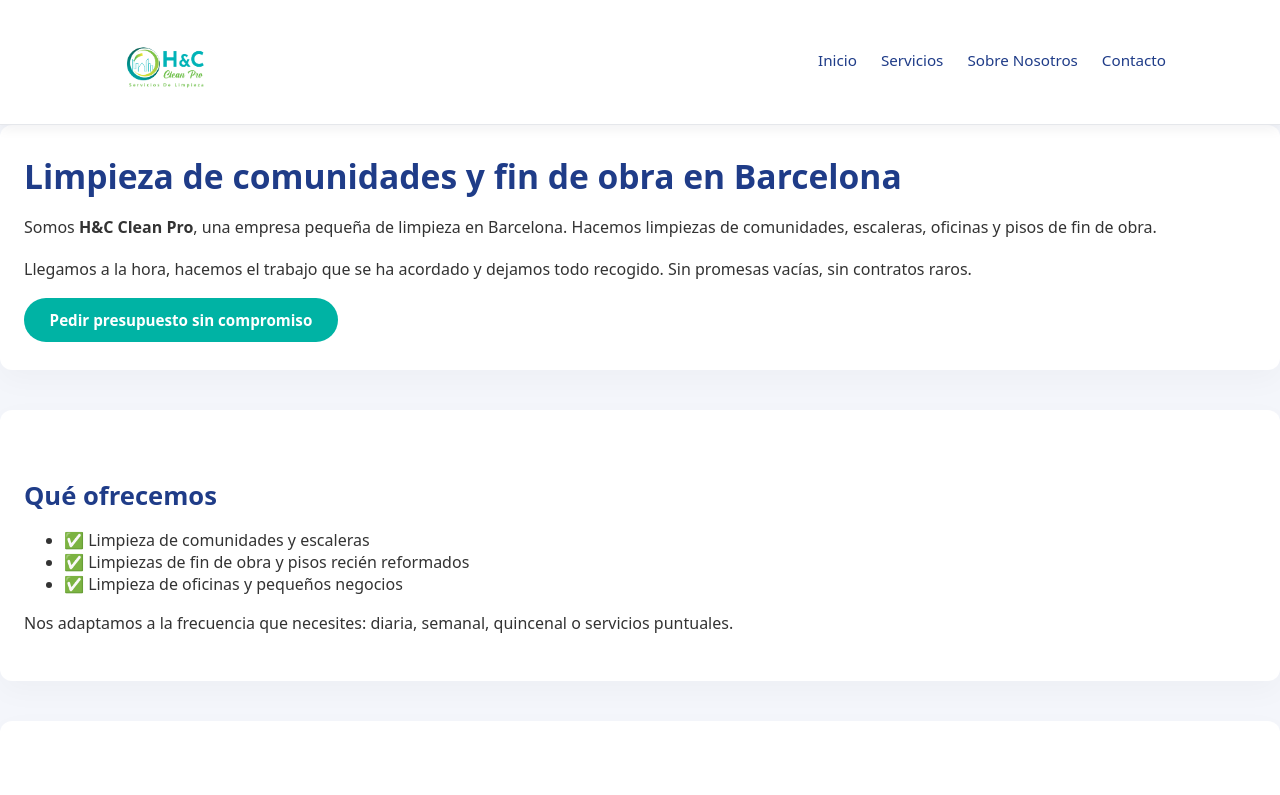
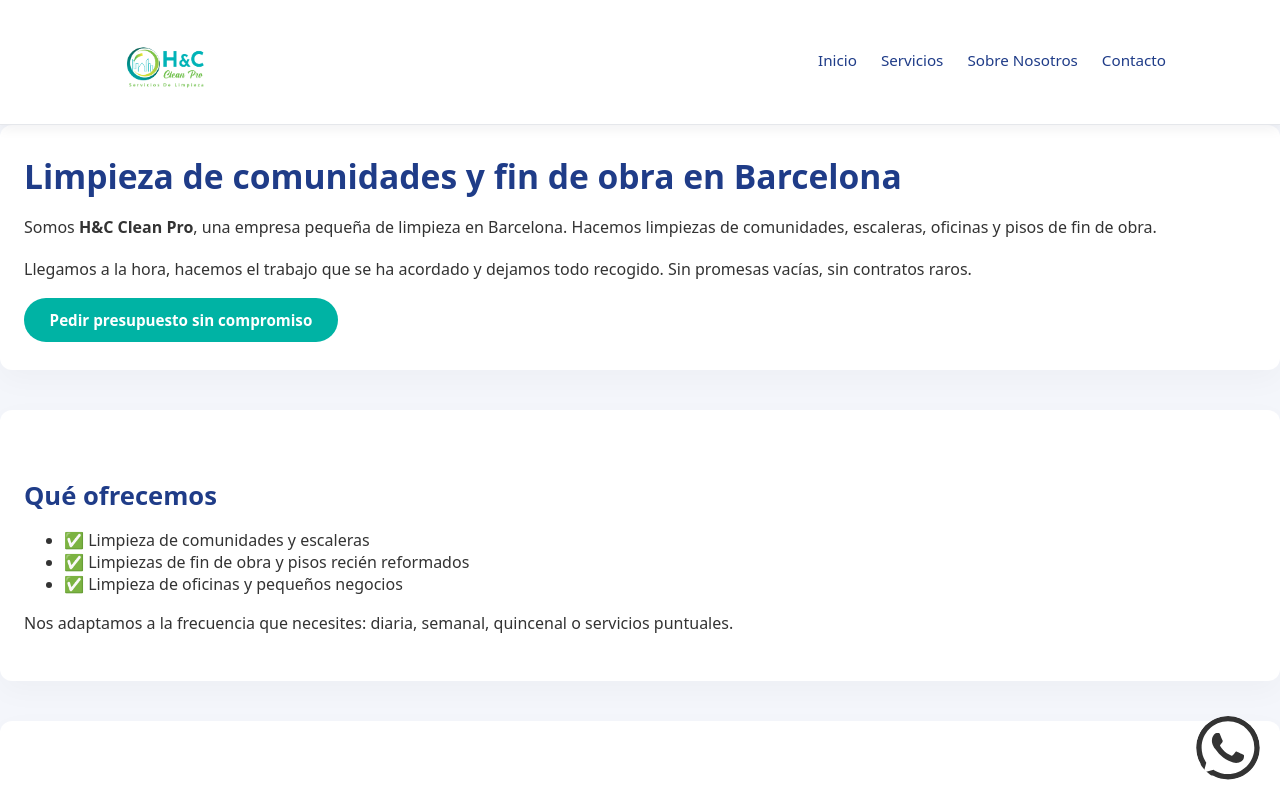
Before and after one commit to henrike78/hc-cleanpro, a Next.js app: page / in a window 1280 px wide. Shown: the top 795 px of the page. Built offline with nearby package versions, Linux system fonts and the light colour scheme.

Commit message:
Update globals.css

```diff
--- a/styles/globals.css
+++ b/styles/globals.css
@@ -308,3 +308,22 @@ footer .footer-inner {
     padding: 1.4rem 1.1rem;
   }
 }
+/* Botón flotante de WhatsApp: tamaño y posición coherentes */
+#whatsapp-button,
+.whatsapp-button {
+  position: fixed;
+  bottom: 20px;
+  right: 20px;
+  width: 64px;
+  height: 64px;
+  border-radius: 50%;
+  overflow: hidden;
+  z-index: 1000;
+}
+
+#whatsapp-button img,
+.whatsapp-button img {
+  width: 100%;
+  height: 100%;
+  object-fit: contain;
+}
```
